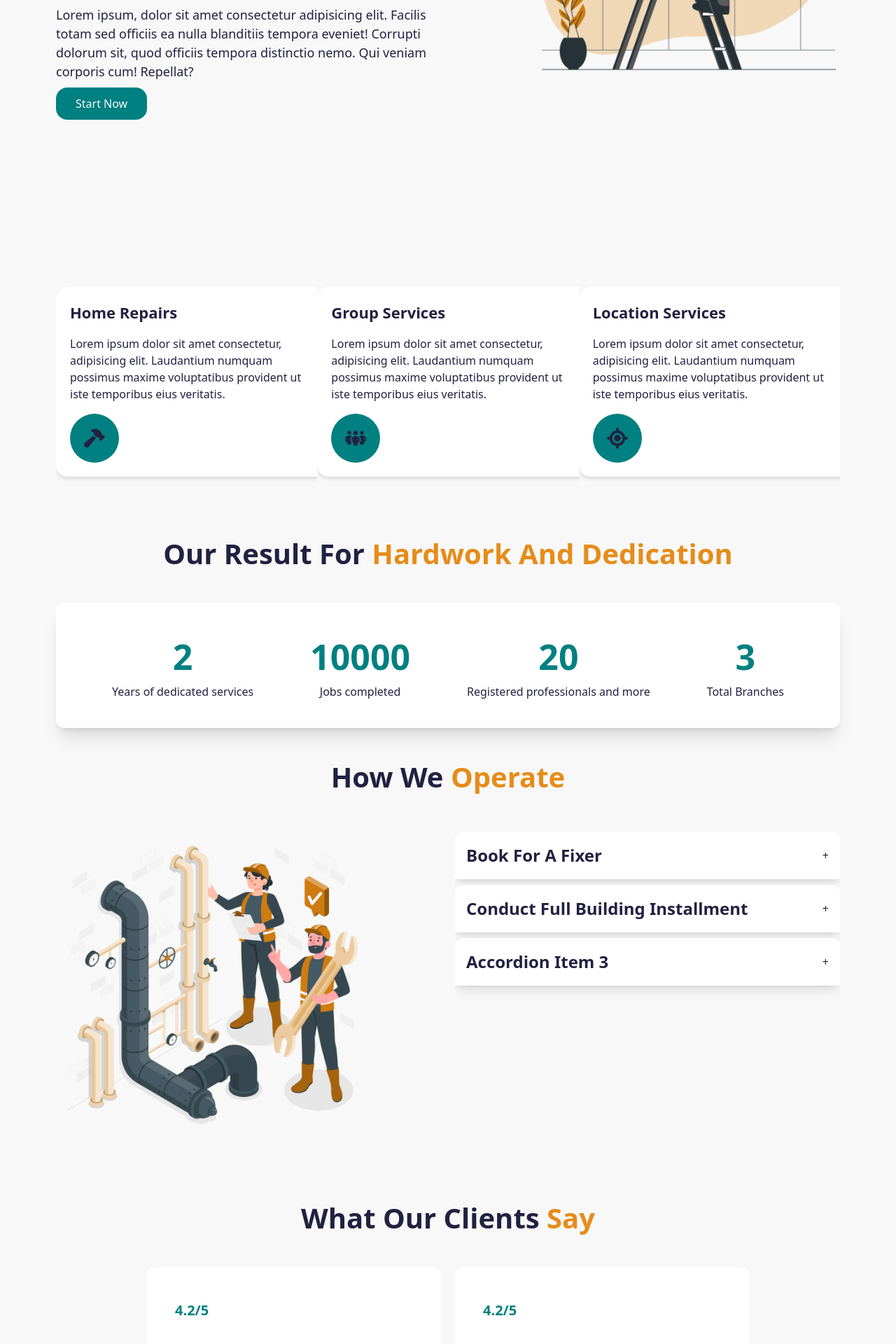
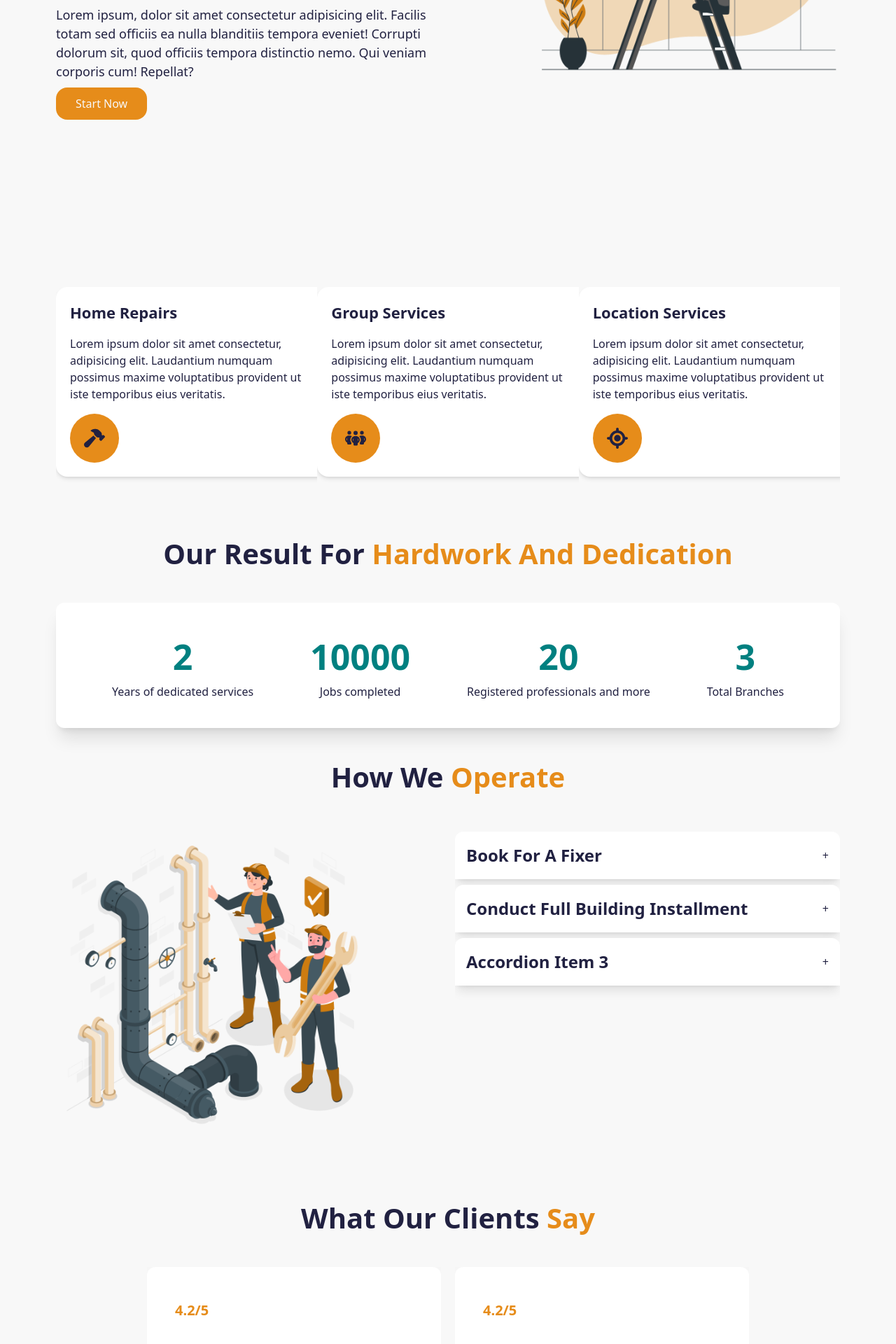
Before and after one commit to Hamidusman/FixIt, a React (Vite) app: page / in a window 1280 px wide. Shown: the part 460-2380 px from the top of the page at 70% size. Built offline with nearby package versions, Linux system fonts and the light colour scheme.

Commit message:
Fixed Image rendering for production

```diff
--- a/src/base-components/start.tsx
+++ b/src/base-components/start.tsx
@@ -2,7 +2,7 @@ import { Link } from "react-router-dom"
 
 const GetStarted = () =>{
     return(
-        <Link to='/booking' className="index-2 px-7 py-3 bg-accent text-secondary rounded-2xl text-[16px] md:text-base">Start Now</Link>
+        <Link to='/booking' className="index-2 px-7 py-3 bg-primary text-secondary rounded-2xl text-[16px] md:text-base">Start Now</Link>
     )
 }
 
--- a/src/home-page/container.tsx
+++ b/src/home-page/container.tsx
@@ -17,7 +17,7 @@ const ServiceCard: React.FC<ServiceProp> = ({title, content, icon}) =>{
             <h1 className="font-bold text-[22px]">{title}</h1>
             <p className="my-4">{content}</p>
             <div className=''>
-                <FontAwesomeIcon icon={icon} size='xl' className=' mb[] p-5 w-[30px] h-[30px] bg-accent rounded-[100%] '/>
+                <FontAwesomeIcon icon={icon} size='xl' className=' mb[] p-5 w-[30px] h-[30px] bg-primary rounded-[100%] '/>
             </div>
         </article>
         </Reveal>
--- a/src/home-page/hero.tsx
+++ b/src/home-page/hero.tsx
@@ -1,5 +1,6 @@
 import GetStarted from "../base-components/start"
 import Reveal from '../assets/reveal'
+import electritian from '../assets/Electrician-bro (1).png'
 
 function Hero() {
     return(
@@ -15,7 +16,7 @@ function Hero() {
             </div>
 
             <Reveal>
-                <img src="src\assets\Electrician-bro (1).png" className="w-full lg:w-[440px] mt-0 h-[350px] md:h-[340px] lg:h-[450px] " alt="" />
+                <img src={electritian} className="w-full lg:w-[440px] mt-0 h-[350px] md:h-[340px] lg:h-[450px] " alt="" />
             </Reveal>
         </section>
     )
--- a/src/home-page/reviews.tsx
+++ b/src/home-page/reviews.tsx
@@ -11,7 +11,7 @@ const ReviewItem: React.FC<ReviewProps> = ({ rating, comment, customer }) => {
         <Reveal>
             <article className="shadow-2xl py-12 px-10 w-[360px] sm:w-[420px] min-h-[290px] bg-white rounded-xl
                                 flex flex-col justify-between">
-                <span className=" font-extrabold text-accent text-xl">{rating}/5</span>
+                <span className=" font-extrabold text-primary text-xl">{rating}/5</span>
                 <p className="text-lg ">{comment}</p>
 
                 <p className="font-bold text-[14px] ">{customer}</p>
--- a/src/pages/locations.tsx
+++ b/src/pages/locations.tsx
@@ -11,7 +11,7 @@ const LocationCard: React.FC<LocationProp> = ({state, regions}) =>{
     return(
         <article className="w-[380px] h-[170px] bg-white px-5 py-7 flex flex-col justify-between
                             rounded-xl ">
-            <h1 className="text-[22px] font-bold text-accent">{state}</h1>
+            <h1 className="text-[22px] font-bold text-primary">{state}</h1>
 
             <ul className="flex text-[16px] gap-1">
                 {regions.map((region, index) =>
```
